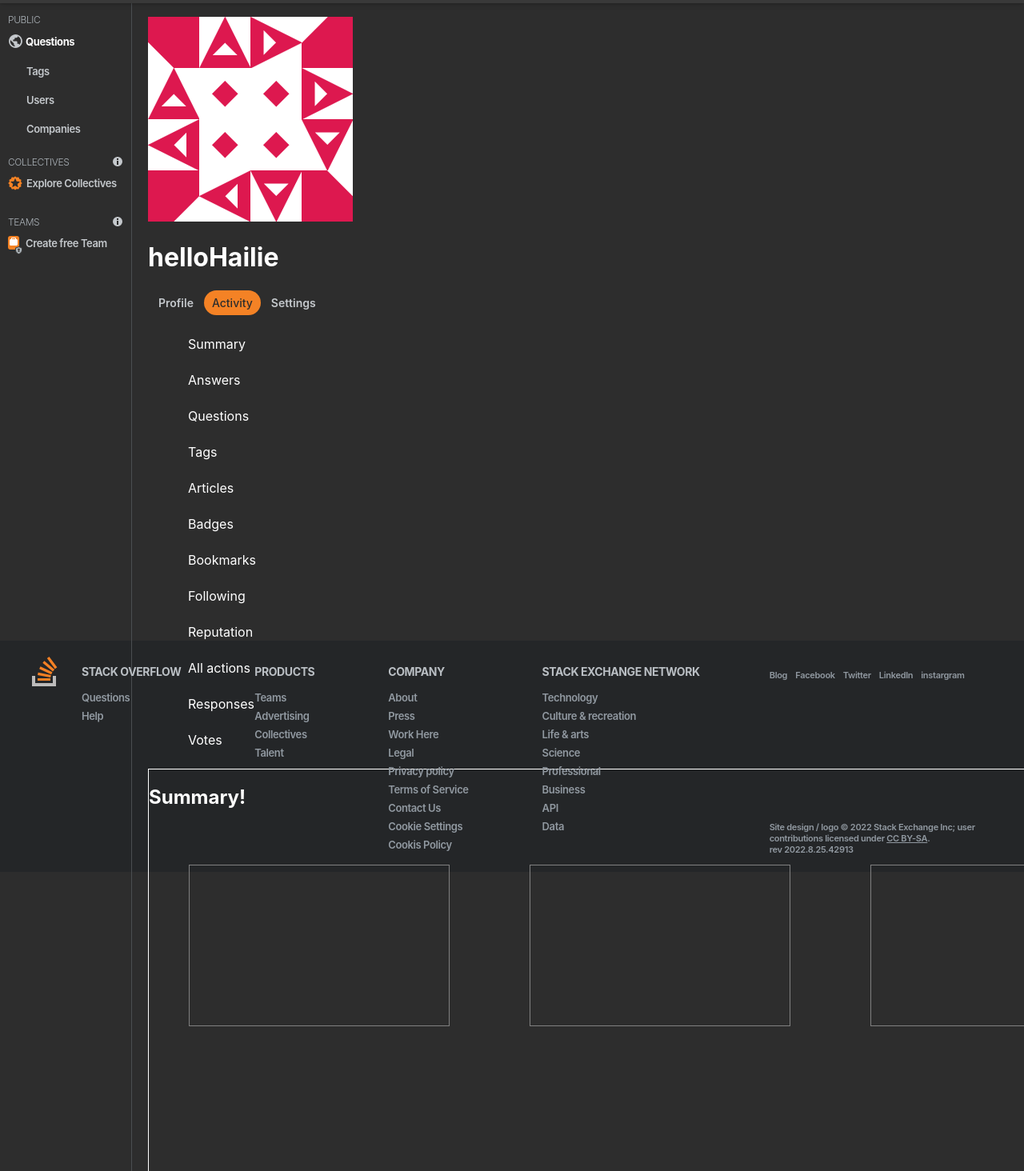
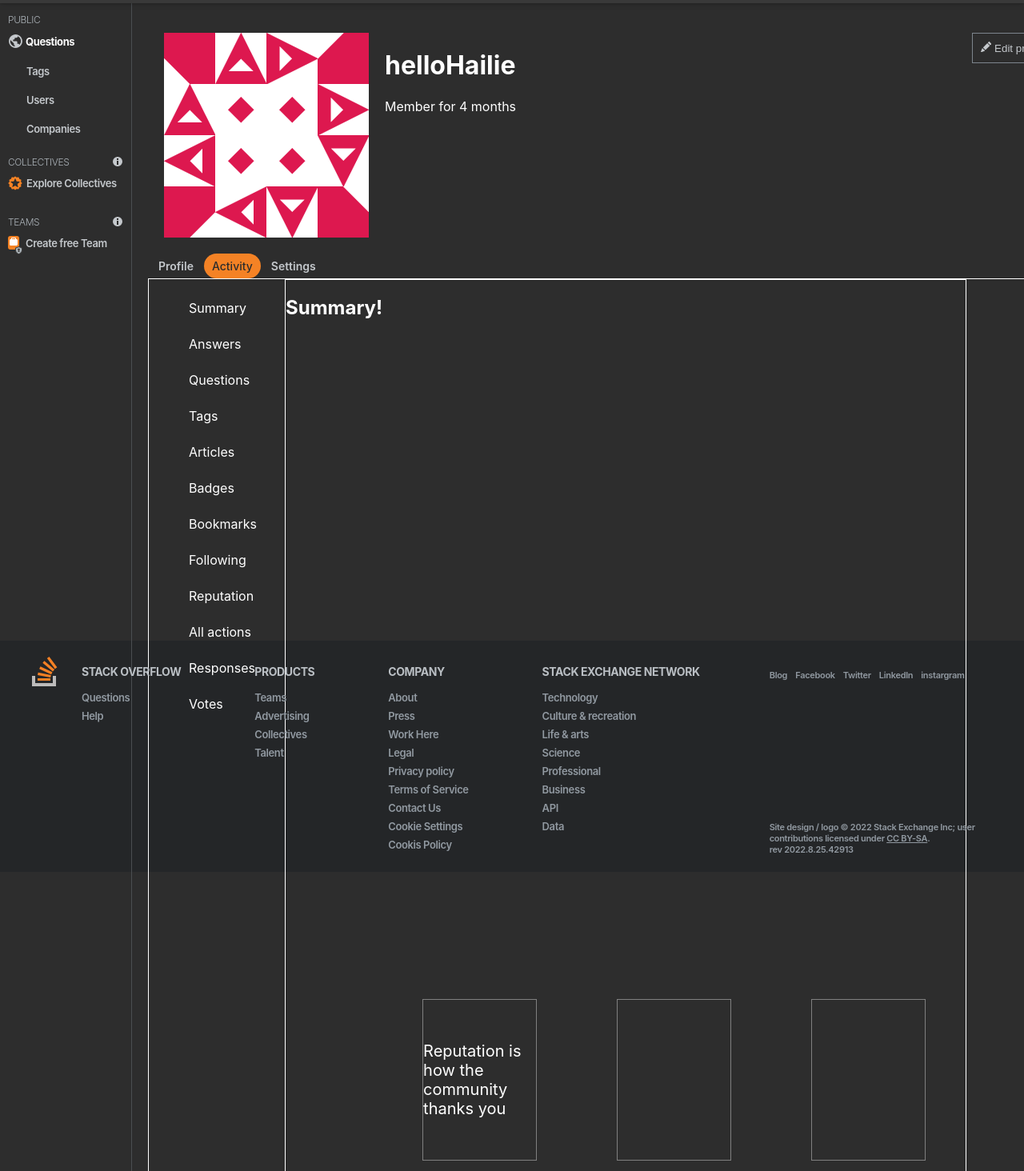
Before and after one commit to codestates-seb/seb39_pre_019, a React (Create React App) app in the folder client/: page /login/mypage in a window 1280 px wide. Shown: the part 46-1510 px from the top of the page at 80% size. Built offline with nearby package versions, Linux system fonts and the light colour scheme.

Commit message:
feat:마이페이지 사이드바 sticky css 적용

```diff
--- a/client/src/page/MyPage.js
+++ b/client/src/page/MyPage.js
@@ -1,7 +1,9 @@
 import React from "react";
 import styled from "styled-components";
-import Footer from "../components/Footer";
 import Sidebar from "../components/Sidebar";
+
+import { BsPencilFill } from "react-icons/bs";
+import { FaStackExchange } from "react-icons/fa";
 
 const MyPage = () => {
   return (
@@ -9,19 +11,34 @@ const MyPage = () => {
       <MypageContainer>
         <Sidebar />
         <div className='container1'>
-        <div className='user-profile'>
+          <div className='user_profile'>
+            <div className='user_profile_img'>
               <img
                 src={process.env.PUBLIC_URL + "/img/stackUserIcon.png"}
                 alt='user icon'
               ></img>
+              <div className='user_profile_info'>
                 <h1 className='userName'> helloHailie</h1>
+                <div>Member for 4 months</div>
               </div>
-        <div className='user-menu'>
+            </div>
+            <div className='user_profile_btn'>
+              <button>
+                <BsPencilFill /> Edit profile
+              </button>
+              <button>
+                <FaStackExchange /> Network profile
+              </button>
+            </div>
+          </div>
+          <div className='user_menu'>
             <div className='menu'>Profile</div>
-          <div className='menu menu-select'>Activity</div>
+            <div className='menu menu_select'>Activity</div>
             <div className='menu'>Settings</div>
           </div>
-        <ul className='user-sidebar'>
+          <div className='user_main_container'>
+            <nav>
+              <ul className='user_sidebar'>
                 <li className='sidebar'>Summary</li>
                 <li className='sidebar'>Answers</li>
                 <li className='sidebar'>Questions</li>
@@ -35,15 +52,19 @@ const MyPage = () => {
                 <li className='sidebar'>Responses</li>
                 <li className='sidebar'>Votes</li>
               </ul>
-        <div className='user-main'>
-          <div className='user-main-container'>
+            </nav>
+            <section className='user_main'>
+              <div className='user_main_container'>
                 <h2>Summary!</h2>
-            <div className='summary-box'>
-              <aside className='summary-box1'></aside>
-              <aside className='summary-box1'></aside>
-              <aside className='summary-box1'></aside>
+                <div className='summary_box'>
+                  <aside className='summary_box1'>
+                    Reputation is how the community thanks you
+                  </aside>
+                  <aside className='summary_box1'></aside>
+                  <aside className='summary_box1'></aside>
                 </div>
               </div>
+            </section>
           </div>
         </div>
       </MypageContainer>
@@ -64,15 +85,39 @@ const MypageContainer = styled.div`
   .container1 {
     width: 100%;
     border-left: 1px solid #4a4e51;
-    padding: 20px ;
-    margin:0 164px
+    padding: 20px;
+    margin: 0 164px;
   }
-  .user-profile{
-    width: 100%;
+  // 유저 인포 css
+  .user_profile {
+    display: flex;
+    margin: 20px 20px;
+    position: relative;
+  }
+  .user_profile_img {
+    display: flex;
+  }
+  .user_profile_info {
+    margin-left: 20px;
+  }
+  .user_profile_btn {
+    button {
+      background-color: #2d2d2d;
+      padding: 10px;
+      color: #c4c8cc;
+      border: 1px solid #7d858d;
+      cursor: pointer;
+      &:hover {
+        background-color: #353738;
+      }
+    }
+    position: absolute;
+    right: 0;
+    top: 0;
   }
 
   //프로필 css
-  .user-menu {
+  .user_menu {
     display: flex;
   }
   .menu {
@@ -91,17 +136,22 @@ const MypageContainer = styled.div`
     &:hover {
       color: #acb4b1;
       border-radius: 30px;
-      background-color: #4d4d4d
+      background-color: #4d4d4d;
     }
   }
-  .menu-select {
+  .menu_select {
     font-weight: 500;
     background-color: #f48225;
-    color: #2D2D2D;
-    &:hover{
+    color: #2d2d2d;
+    &:hover {
       background-color: #f48225;
       color: black;
     }
+  }
+
+  //main contianer css
+  .user_main_container {
+    display: flex;
   }
 
   //사이드바 css
@@ -114,25 +164,33 @@ const MypageContainer = styled.div`
     padding-left: 10px;
     margin-bottom: 5px;
     cursor: pointer;
+
     &:hover {
       color: #acb4b1;
       background-color: #3d3d3d;
       border-radius: 30px;
     }
   }
+
+  .user_sidebar {
+    position: sticky;
+
+    top: 10%;
+    z-index: 10;
+  }
   //요약 박스 css
-  .user-main-container {
+  .user_main_container {
     border: 1px solid white;
     /* width: 1200px; */
     height: 2000px;
   }
-  .summary-box {
+  .summary_box {
     display: flex;
     justify-content: flex-start;
     align-items: center;
   }
 
-  .summary-box1 {
+  .summary_box1 {
     border: 1px solid gray;
     margin: 50px;
     display: flex;
@@ -144,4 +202,17 @@ const MypageContainer = styled.div`
     flex-basis: 150px;
     flex-grow: 1;
   }
+
+  /* // 태블릿 : 1200px ~ 768px :: 768px 미만 적용되는 css
+  @media only screen and (max-width: 768px) {
+    .summary-box1 {
+      flex-wrap: wrap;
+    }
+  }
+  // PC : 1200px 이상 :: 1200px 미만 적용되는 css
+  @media only screen and (max-width: 1200px) {
+    .summary-box1 {
+      flex-wrap: wrap;
+    }
+  } */
 `;
```
Lines whose indentation alone changed are shown as unchanged.
